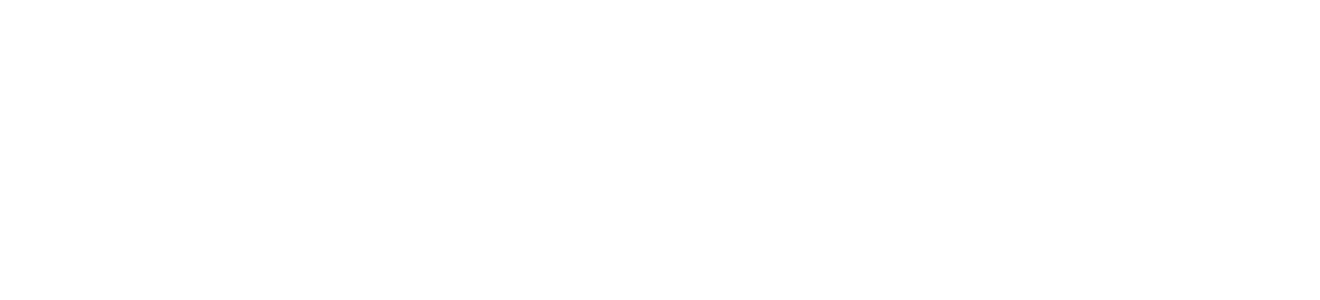
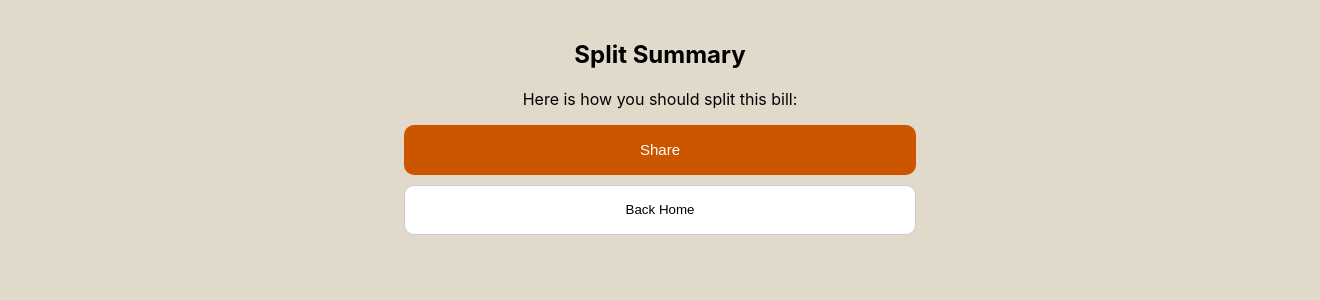
Before and after one commit to VelikaGomes/BillSplitter, a React (Create React App) app: page /FinalSplit in a window 1280 px wide. Before the commit this address had no page. Shown: the top 300 px of the page, 1320 px wide, since content can reach past the window. Built offline with nearby package versions, Linux system fonts and the light colour scheme; the HTML template or start-up script is replaced by a standard one.

Commit message:
final split complete

```diff
--- a/src/App.js
+++ b/src/App.js
@@ -3,6 +3,7 @@
 import UploadReceipt from './components/UploadReceipt';
 import Receipts from './components/Receipts.js';
 import AddPersons from './components/AddPersons';
+import FinalSplit from './components/FinalSplit.js';
 import { Routes, Route, useNavigate } from 'react-router-dom';
 
 function App() {
@@ -17,8 +18,10 @@
         <Route path="/UploadReceipt" element={<UploadReceipt onParsed={(data)=> setReceiptData(data)}/>}/>
         <Route path="/Receipts" element={<Receipts receiptData={receiptData} onContinue={handleContinue}/>}/>
         <Route path="/AddPersons" element={<AddPersons billItems={receiptData}/>}/>
+        <Route path="/FinalSplit" element={<FinalSplit/>}/>
       </Routes>
   );
 }
 
+
 export default App;
--- a/src/components/AddPersons.js
+++ b/src/components/AddPersons.js
@@ -1,5 +1,5 @@
 import React, { useState } from 'react';
-import { useLocation } from 'react-router-dom';
+import { useLocation , useNavigate} from 'react-router-dom';
 
 const AddPersons=() => {
   const location=useLocation();
@@ -7,6 +7,7 @@
   const [persons, setPersons]=useState([{ name: ""}]);
   const [assignments, setAssignments]=useState({});
   const addPerson = () => setPersons([...persons, { name: ""}]);
+  const navigate=useNavigate();
 
   const removePerson = (index) => {
     if (persons.length === 1) return;
@@ -29,6 +30,29 @@
     });
   };
 
+  const splitEven=()=>{
+    const newAssignments={};
+    items.forEach((_, itemIndex)=>{
+      newAssignments[itemIndex]=persons.map((_, personIndex)=> personIndex);
+    });
+    setAssignments(newAssignments);
+  };
+
+  const continueButton =()=>{
+
+    navigate('/FinalSplit',{
+      state: {items, tip, tax, total, persons, assignments}
+    });
+  };
+
+   const canContinue = () => {
+    const hasValidNames = persons.length>0;
+    const hasAssignments = Object.keys(assignments).some(
+      itemIndex => assignments[itemIndex] && assignments[itemIndex].length > 0
+    );
+    return hasValidNames && hasAssignments;
+  };
+
   return (
     <div style={{  backgroundColor: '#E1DACA',textAlign: 'center', width: '100%', height: '130vh',padding: '20px', borderStyle:'none' }}>
       <h2>Add People</h2>
@@ -39,8 +63,7 @@
             <input type='text' value={person.name} onChange={(e) => addPersonList(index, e.target.value)} placeholder={`Person ${index + 1}`}
               style={{ flex: 1, padding: '10px', borderRadius: '10px', borderStyle: 'none', width: '25%'}}/>
             {persons.length > 1 && (
-              <button onClick={() => removePerson(index)}
-                style={{ background: 'none', border: 'none', color: 'black' }}>
+              <button onClick={() => removePerson(index)} style={{ background: 'none', border: 'none', color: 'black' }}>
                 Remove
               </button>
             )}
@@ -53,9 +76,7 @@
         <div style={{ width: '100%', maxWidth: '600px' }}>
           <div style={{ display: 'flex', justifyContent: 'space-between', alignItems: 'center' }}>
             <h3>Assigned Items</h3>
-            <button
-              style={{
-                backgroundColor: '#F1EFE9', padding: '8px', margin: '10px',borderRadius: '6px', border: '1px solid #ccc' }}>
+            <button onClick={splitEven} style={{ backgroundColor: '#F1EFE9', padding: '8px', margin: '10px',borderRadius: '6px', border: '1px solid #ccc' }}>
               Split evenly
             </button>
           </div>
@@ -85,7 +106,8 @@
               </div>
             ))}
           </div>
-          <button style={{ backgroundColor: '#CC5500', width: '50%', height: '50px', borderRadius: '15px', color: 'white', padding: '5px', borderStyle: 'none',margin: '20px'}}>
+          <button onClick={continueButton} disabled={!canContinue} style={{ backgroundColor:'#CC5500', width: '50%', height: '50px', borderRadius: '15px', color: 'white', padding: '5px', borderStyle: 'none',margin: '20px',
+          cursor: canContinue()? 'pointer': 'not-allowed'}}>
             Continue
           </button>
         </div>
--- a/src/components/FinalSplit.js
+++ b/src/components/FinalSplit.js
@@ -0,0 +1,49 @@
+import React from 'react';
+import { useLocation, useNavigate } from 'react-router-dom';
+
+const FinalSplit = () => {
+  const location = useLocation();
+  const navigate = useNavigate();
+  const { items = [], tip = 0, tax = 0, total = 0, persons = [], assignments = {} } = location.state || {};
+  const personTotals = Array(persons.length).fill(0);
+
+  items.forEach((item, index) => {
+    const assignedTo = assignments[index] || [];
+    const share = item.price / assignedTo.length;
+    assignedTo.forEach(personIndex => {
+      personTotals[personIndex] += share;
+    });
+  });
+
+  const subtotal = personTotals.reduce((a, b) => a + b, 0);
+  const totalTipTax = parseFloat(tip) + parseFloat(tax);
+  const finalAmounts = personTotals.map(personSubtotal => {
+    const percent = personSubtotal / subtotal;
+
+    return parseFloat((personSubtotal + percent * totalTipTax).toFixed(2));
+  });
+
+  return (
+    <div style={{ backgroundColor: '#E1DACA',textAlign: 'center', width: '100%', height: '130vh',padding: '20px', borderStyle:'none' }}>
+      <h2>Split Summary</h2>
+      <p>Here is how you should split this bill:</p>
+
+      {finalAmounts.map((amount, index) => (
+        <div key={index} style={{ margin: 'auto', marginBottom:'15px', width:'300px', backgroundColor: 'white', padding: '10px', borderRadius: '10px',display: 'flex',justifyContent: 'space-between',alignItems: 'center'}}>
+          <div>{persons[index].name || `Person ${index + 1}`}</div> <div style={{ float: 'right' }}>Rs.{amount.toFixed(2)}</div>
+
+        </div>
+      ))}
+
+      <button style={{ marginBottom:'10px', backgroundColor: '#CC5500', width: '40%', height: '50px', borderRadius: '10px', color: 'white', fontSize: '15px', padding: '5px', borderStyle: 'none'  }}>
+        Share
+      </button><br/>
+      <button onClick={() => navigate('/')}
+        style={{ padding: '10px', borderRadius: '10px', border: '1px solid #ccc', backgroundColor: 'white', width: '40%', height: '50px', }}>
+        Back Home
+      </button>
+    </div>
+  );
+};
+
+export default FinalSplit;
--- a/src/components/Receipts.js
+++ b/src/components/Receipts.js
@@ -1,4 +1,4 @@
-import React, { useState, useEffect } from 'react';
+import React, { useState } from 'react';
 import { useLocation } from 'react-router-dom';
 import { useNavigate } from 'react-router-dom';
 
@@ -21,7 +21,7 @@
 
   const total=items.reduce((sum, item) => sum+parseFloat(item.price ||0),0)+parseFloat(tip || 0) + parseFloat(tax || 0);
   return (
-    <div style={{ backgroundColor:'#E1DACA', textAlign: 'center', width:'100%', height:'100vh', padding:'20px'  }}>
+    <div style={{ backgroundColor:'#E1DACA', textAlign: 'center', width:'100%', height:'700vh', padding:'20px'  }}>
       <h2>Receipt Items</h2>
       <p>List all the items on your receipt</p>
 
```
